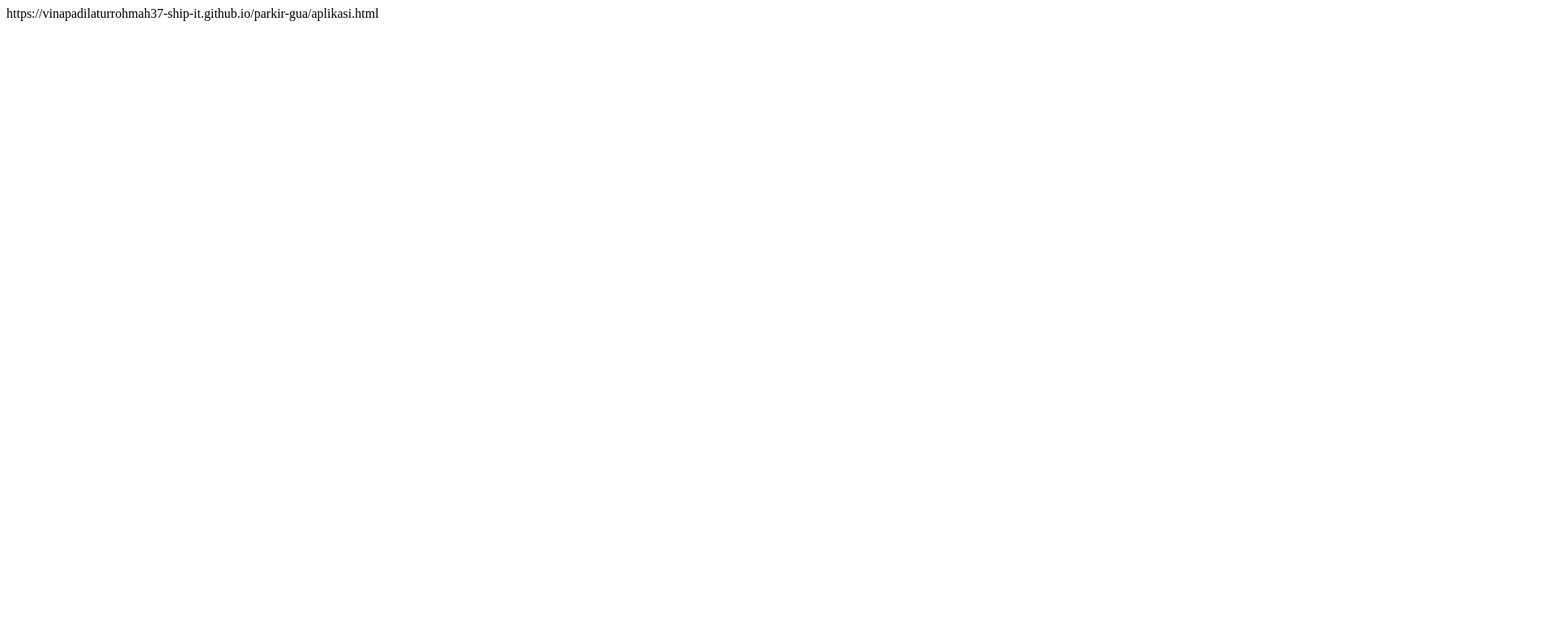
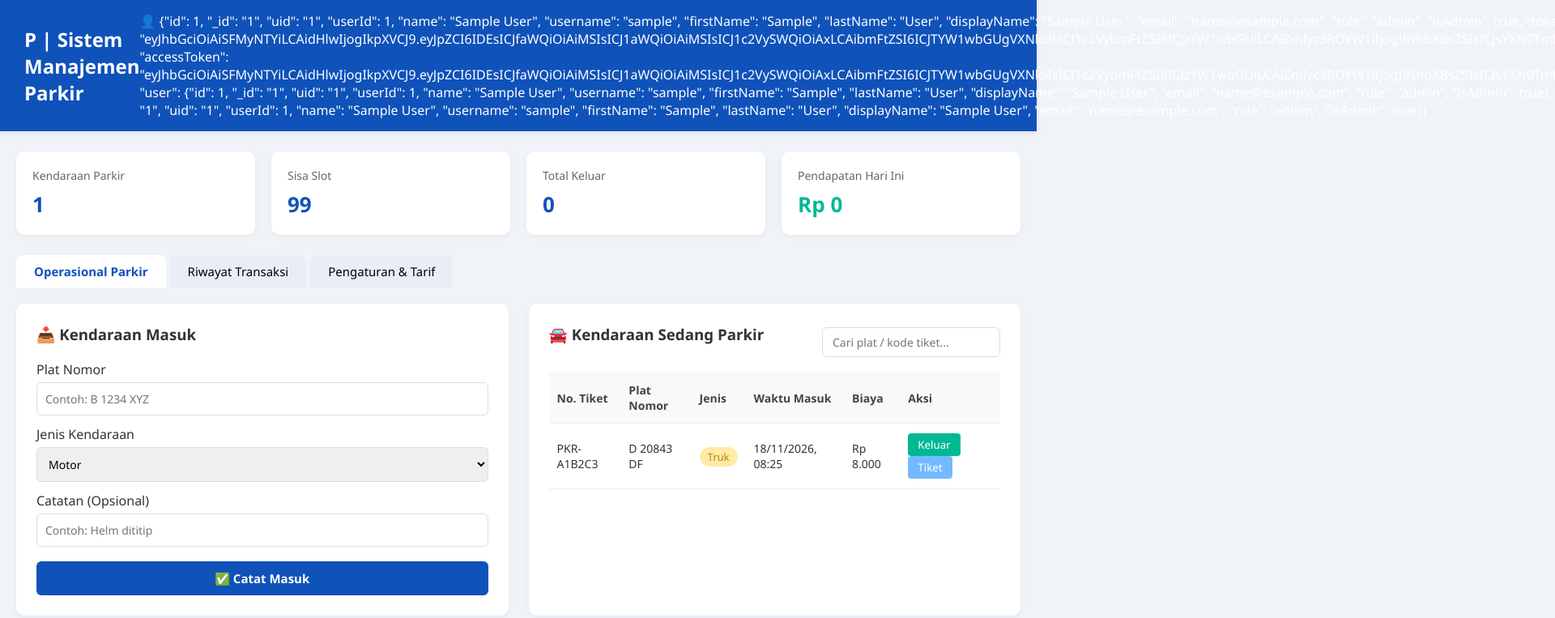
Before and after one commit to vinapadilaturrohmah37-ship-it/parkir-gua, a plain HTML site: page aplikasi.html in a window 1280 px wide. Shown: the top 763 px of the page at 81% size, 1920 px wide, since content can reach past the window. Drawn offline with Linux system fonts and the light colour scheme; sample sign-in values are in the browser's storage.

Commit message:
Add files via upload

```diff
--- a/aplikasi.html
+++ b/aplikasi.html
@@ -1 +1,142 @@
-https://vinapadilaturrohmah37-ship-it.github.io/parkir-gua/aplikasi.html
+<!DOCTYPE html>
+<html lang="id">
+<head>
+    <meta charset="UTF-8">
+    <meta name="viewport" content="width=device-width, initial-scale=1.0">
+    <title>Dashboard — Sistem Parkir</title>
+    <link rel="stylesheet" href="style.css">
+</head>
+<body>
+    <script>
+        if (!localStorage.getItem("sudahLogin")) {
+            alert("⚠️ Silakan login dulu!");
+            window.location.href = "index.html";
+        }
+    </script>
+
+    <header>
+        <div class="header-kiri">
+            <h2>P | Sistem Manajemen Parkir</h2>
+        </div>
+        <div class="header-kanan">
+            <span id="namaPengguna">👤 Pengguna</span>
+            <span id="waktuSekarang"></span>
+            <button id="tombolKeluar">🚪 Keluar</button>
+        </div>
+    </header>
+
+    <main class="wadah">
+        <div class="grid-4">
+            <div class="kartu">
+                <p class="label">Kendaraan Parkir</p>
+                <p class="nilai" id="jmlParkir">1</p>
+            </div>
+            <div class="kartu">
+                <p class="label">Sisa Slot</p>
+                <p class="nilai" id="sisaSlot">99</p>
+            </div>
+            <div class="kartu">
+                <p class="label">Total Keluar</p>
+                <p class="nilai" id="totalKeluar">0</p>
+            </div>
+            <div class="kartu">
+                <p class="label">Pendapatan Hari Ini</p>
+                <p class="nilai hijau" id="pendapatan">Rp 0</p>
+            </div>
+        </div>
+
+        <div class="tab-menu">
+            <button class="tab-link aktif" data-tab="parkir">Operasional Parkir</button>
+            <button class="tab-link" data-tab="riwayat">Riwayat Transaksi</button>
+            <button class="tab-link" data-tab="pengaturan">Pengaturan & Tarif</button>
+        </div>
+
+        <div class="tab-badan" id="parkir">
+            <div class="grid-2">
+                <div class="kotak">
+                    <h3>📥 Kendaraan Masuk</h3>
+                    <form id="formMasuk">
+                        <label>Plat Nomor</label>
+                        <input type="text" id="platNomor" placeholder="Contoh: B 1234 XYZ" required>
+
+                        <label>Jenis Kendaraan</label>
+                        <select id="jenisKendaraan">
+                            <option value="Motor">Motor</option>
+                            <option value="Mobil">Mobil</option>
+                            <option value="Truk">Truk</option>
+                        </select>
+
+                        <label>Catatan (Opsional)</label>
+                        <input type="text" id="catatan" placeholder="Contoh: Helm dititip">
+
+                        <button type="submit" class="btn-biru">✅ Catat Masuk</button>
+                    </form>
+                </div>
+
+                <div class="kotak">
+                    <div class="baris-judul">
+                        <h3>🚘 Kendaraan Sedang Parkir</h3>
+                        <input type="text" id="kotakCari" placeholder="Cari plat / kode tiket...">
+                    </div>
+                    <div class="tabel-wrap">
+                        <table>
+                            <thead>
+                                <tr>
+                                    <th>No. Tiket</th>
+                                    <th>Plat Nomor</th>
+                                    <th>Jenis</th>
+                                    <th>Waktu Masuk</th>
+                                    <th>Biaya</th>
+                                    <th>Aksi</th>
+                                </tr>
+                            </thead>
+                            <tbody id="daftarKendaraan">
+                                <tr>
+                                    <td>PKR-A1B2C3</td>
+                                    <td>D 20843 DF</td>
+                                    <td><span class="label-truk">Truk</span></td>
+                                    <td>18/11/2026, 08:25</td>
+                                    <td>Rp 8.000</td>
+                                    <td>
+                                        <button class="btn-keluar">Keluar</button>
+                                        <button class="btn-tiket">Tiket</button>
+                                    </td>
+                                </tr>
+                            </tbody>
+                        </table>
+                    </div>
+                </div>
+            </div>
+        </div>
+
+        <div class="tab-badan tersembunyi" id="riwayat">
+            <div class="kotak">
+                <h3>📜 Riwayat Transaksi</h3>
+                <p>Semua riwayat kendaraan yang keluar akan muncul di sini.</p>
+                <div id="daftarRiwayat"></div>
+            </div>
+        </div>
+
+        <div class="tab-badan tersembunyi" id="pengaturan">
+            <div class="kotak">
+                <h3>⚙️ Pengaturan Tarif & Slot</h3>
+                <label>Total Slot Parkir</label>
+                <input type="number" id="totalSlot" value="100">
+
+                <label>Tarif Motor (per jam)</label>
+                <input type="number" id="tarifMotor" value="2000">
+
+                <label>Tarif Mobil (per jam)</label>
+                <input type="number" id="tarifMobil" value="5000">
+
+                <label>Tarif Truk (per jam)</label>
+                <input type="number" id="tarifTruk" value="8000">
+
+                <button class="btn-biru" id="simpanPengaturan">💾 Simpan Pengaturan</button>
+            </div>
+        </div>
+    </main>
+
+    <script src="script.js"></script>
+</body>
+</html>
```
